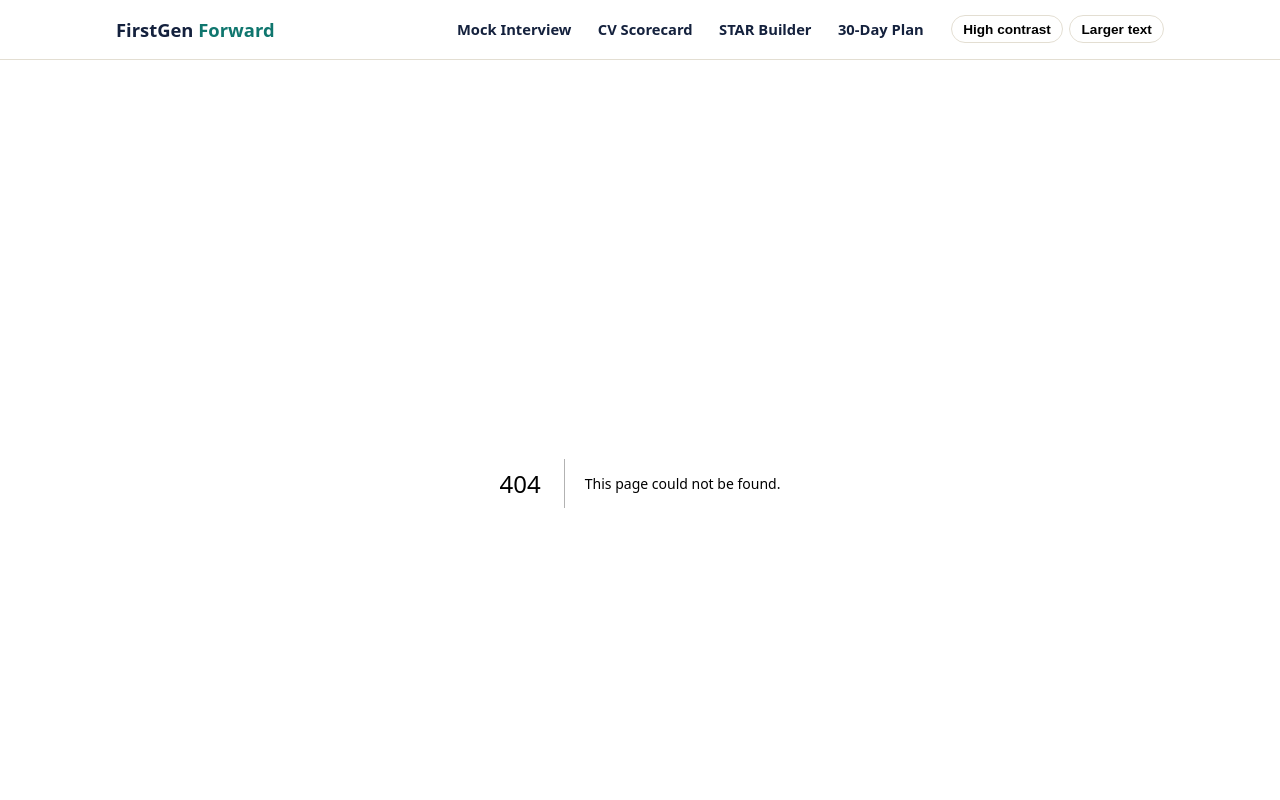
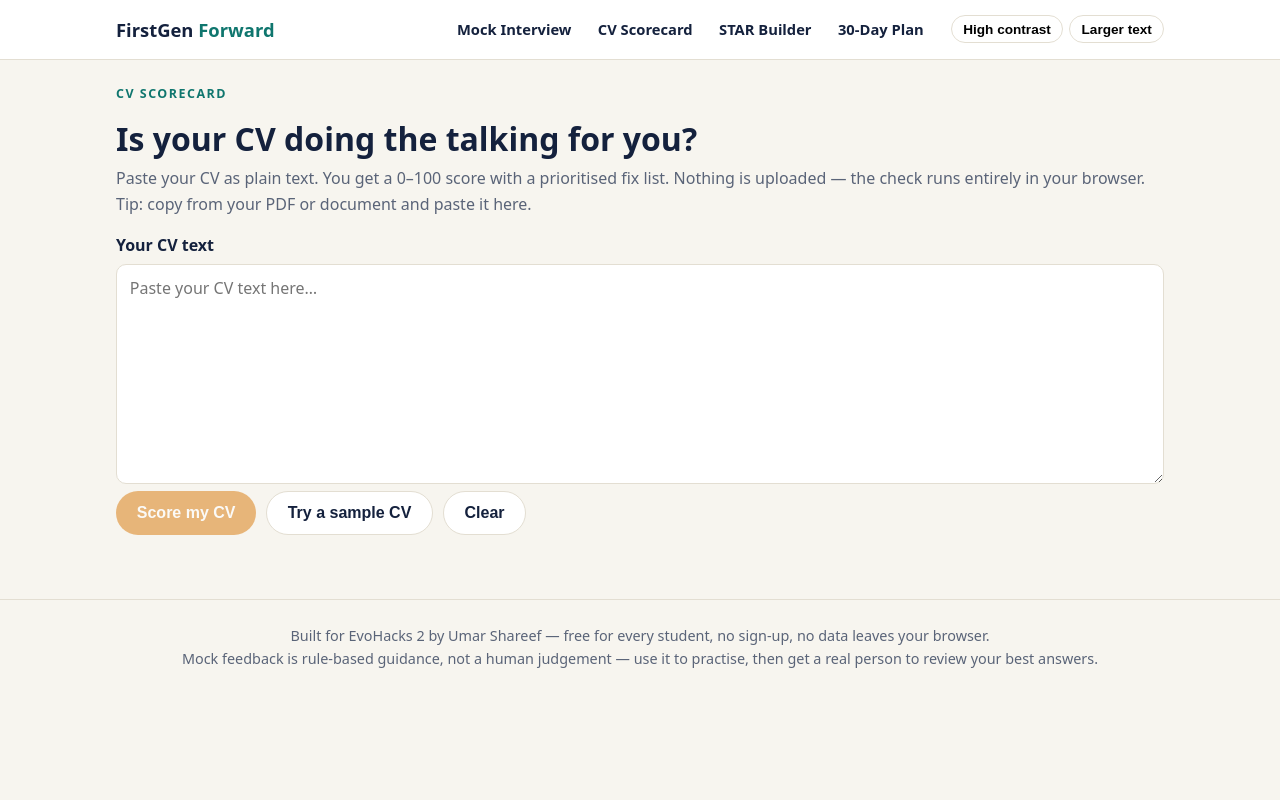
Before and after one commit to umarshareef0165-netizen/firstgen-forward, a Next.js app: page /cv-score in a window 1280 px wide. Before the commit this address had no page. Shown: the top 800 px of the page. Built offline with nearby package versions, Linux system fonts and the light colour scheme.

Commit message:
FirstGen Forward — EvoHacks 2 submission (Next.js, fully working): app/cv-score/page.tsx

```diff
--- /dev/null
+++ b/app/cv-score/page.tsx
@@ -0,0 +1,64 @@
+"use client";
+import { useState } from "react";
+import { analyseCv, type CvReport } from "../../lib/engine";
+
+const SAMPLE = `Umar Shareef
+umarshareef0165@gmail.com | +92 3191548165 | github.com/umarshareef0165-netizen
+Education: BSCS, University of Agriculture Faisalabad, 2023–2027
+Experience: Private Tutor (1 year) — taught programming to school students.
+Projects: HireReady Agent — built an interview preparation tool. FasalShift — built a crop advisory app for farmers.
+Skills: React, Next.js, TypeScript, Python, Node.js, Supabase, Vercel`;
+
+export default function CvPage() {
+  const [text, setText] = useState("");
+  const [report, setReport] = useState<CvReport | null>(null);
+  function run() { if (text.trim().length > 20) setReport(analyseCv(text)); }
+  function ringClass(s: number) { return s >= 70 ? "" : s >= 45 ? "mid" : "low"; }
+  return (
+    <>
+      <p className="kicker">CV Scorecard</p>
+      <h1>Is your CV doing the talking for you?</h1>
+      <p className="muted">Paste your CV as plain text. You get a 0–100 score with a prioritised fix list. Nothing is uploaded — the check runs entirely in your browser. Tip: copy from your PDF or document and paste it here.</p>
+      <label htmlFor="cv">Your CV text</label>
+      <textarea id="cv" value={text} onChange={(e) => setText(e.target.value)} placeholder="Paste your CV text here…" style={{ minHeight: 220 }} />
+      <div style={{ display: "flex", gap: ".6rem", flexWrap: "wrap" }}>
+        <button className="btn" type="button" onClick={run} disabled={text.trim().length <= 20}>Score my CV</button>
+        <button className="btn ghost" style={{ color: "var(--ink)", border: "1px solid var(--line)", background: "#fff" }} type="button" onClick={() => setText(SAMPLE)}>Try a sample CV</button>
+        <button className="btn ghost" style={{ color: "var(--ink)", border: "1px solid var(--line)", background: "#fff" }} type="button" onClick={() => { setText(""); setReport(null); }}>Clear</button>
+      </div>
+
+      {report && (
+        <section className="section" aria-live="polite">
+          <h2>Your CV score</h2>
+          <div className="grid c2">
+            <div className="card" style={{ textAlign: "center" }}>
+              <div className={`score-ring ${ringClass(report.score)}`} role="img" aria-label={`CV score ${report.score} out of 100`}>{report.score}</div>
+              <p style={{ marginTop: ".8rem" }}><strong>{report.score >= 70 ? "Strong CV — polish the details" : report.score >= 45 ? "Solid base — fix the top issues" : "Needs real work — start at the top of the list"}</strong></p>
+              <p className="muted">{report.wordCount} words · {report.actionVerbCount} action verbs · {report.quantifiedCount} quantified achievements</p>
+              <p>
+                <span className={`pill ${report.hasEmail ? "good" : "bad"}`}>Email: {report.hasEmail ? "found" : "missing"}</span>{" "}
+                <span className={`pill ${report.hasLink ? "good" : "bad"}`}>Portfolio link: {report.hasLink ? "found" : "missing"}</span>
+              </p>
+            </div>
+            <div className="card">
+              <h3>Sections found</h3>
+              <ul className="tight">{report.sections.map((s) => <li key={s.name}>{s.found ? "✅" : "❌"} {s.name}</li>)}</ul>
+              <h3 style={{ marginTop: "1rem" }}>Fix these first</h3>
+              {report.issues.length ? <ol className="tight">{report.issues.map((f, i) => <li key={i}>{f}</li>)}</ol> : <p>Nothing to fix — this CV covers the essentials.</p>}
+            </div>
+          </div>
+          {report.wins.length > 0 && (
+            <div className="card" style={{ marginTop: "1rem" }}>
+              <h3>What is already working</h3>
+              <ul className="tight">{report.wins.map((w, i) => <li key={i}>{w}</li>)}</ul>
+            </div>
+          )}
+          <div className="card" style={{ marginTop: "1rem" }}>
+            <h3>How to write a bullet that scores</h3>
+            <p className="muted">Weak: “Helped with the website.” Strong: “Built the booking page in React, cutting load time from 4s to 1.2s for 200 monthly visitors.” Formula: <strong>action verb + what you built + result with a number</strong>.</p>
+          </div>
+        </section>
+      )}
+    </>
+  );
+}
```
